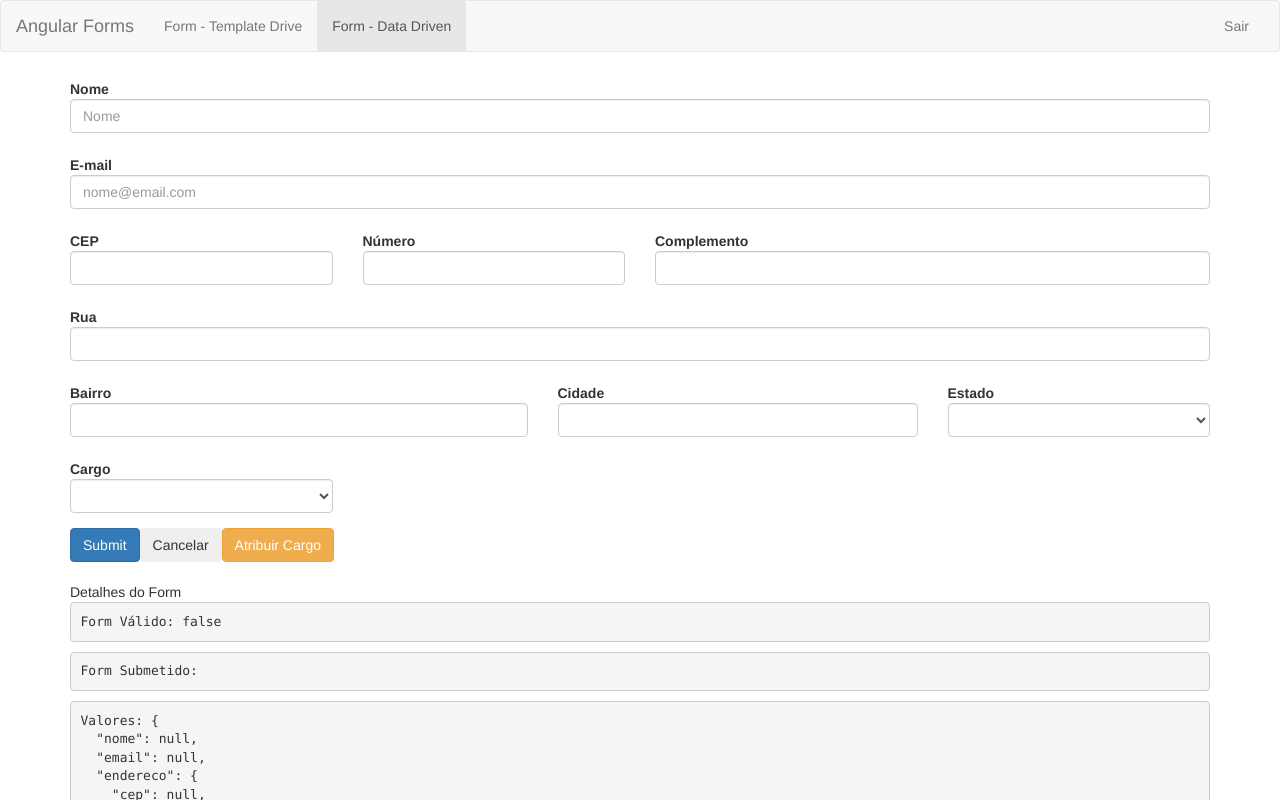
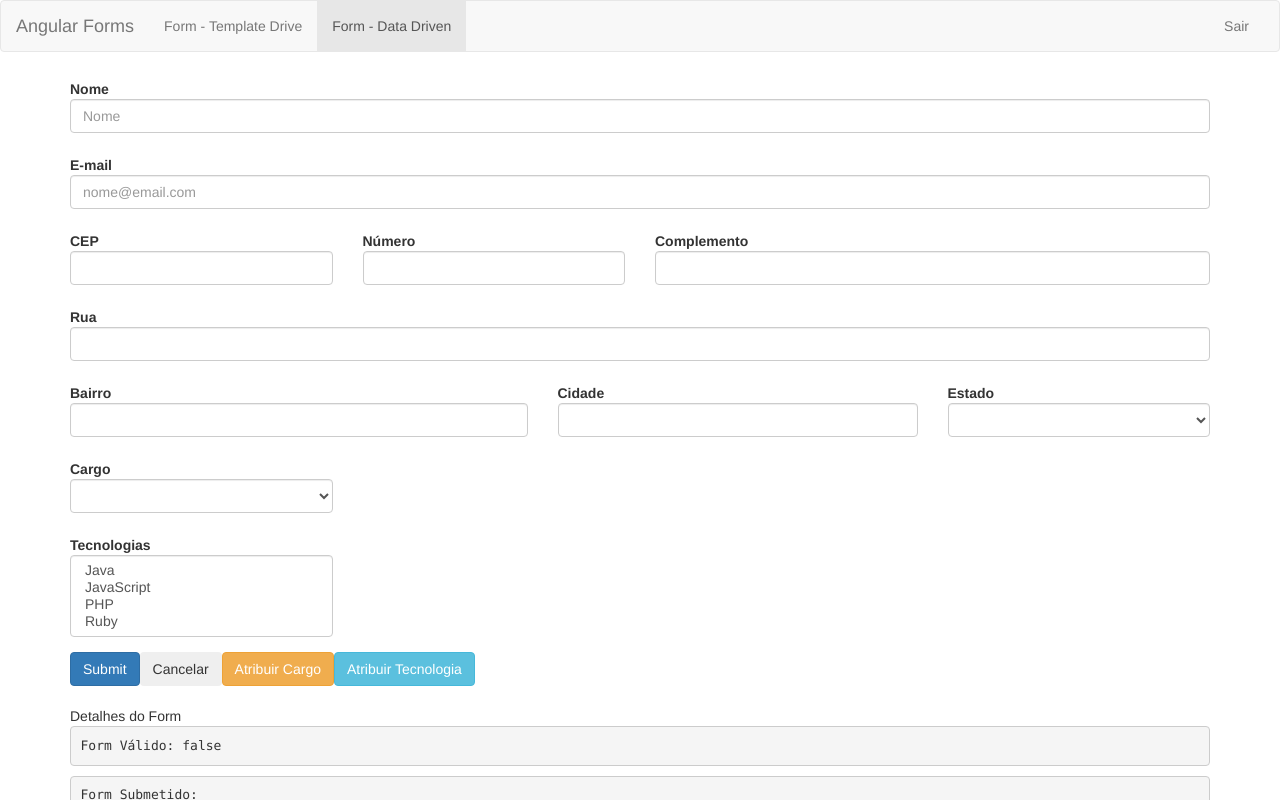
Before and after one commit to paulo-nazareth/curso_angular_v2, an Angular app in the folder forms/: page /dataForm in a window 1280 px wide. Shown: the top 800 px of the page. Built offline with nearby package versions, Linux system fonts and the light colour scheme.

Commit message:
Curso de Angular - 104# Formulários Reativos: Combobox Múltiplo (Select Multiple)

```diff
--- a/forms/src/app/data-form/data-form.component.html
+++ b/forms/src/app/data-form/data-form.component.html
@@ -73,10 +73,20 @@
     </div>
   </div>
 
+  <div class="form-group">
+    <div class="col-md-3" [ngClass]="aplicaCssErro('tecnologias')">
+      <label for="tecnologias" class="control-label">Tecnologias</label>
+      <select multiple class="form-control" id="tecnologias" formControlName="tecnologias">
+        <option *ngFor="let tecnologia of tecnologias" [value]="tecnologia.nome">{{ tecnologia.desc }}</option>
+      </select>
+    </div>
+  </div>
+
   <!--<button type="submit" class="btn btn-primary" [disabled]="!formulario.valid">Submit</button>-->
   <button type="submit" class="btn btn-primary">Submit</button>
   <button class="btn" (click)="resetar()">Cancelar</button>
   <button class="btn btn-warning" (click)="setarCargo()">Atribuir Cargo</button>
+  <button class="btn btn-info" (click)="setarTecnologias()">Atribuir Tecnologia</button>
 
   <app-form-debug [form]="formulario"></app-form-debug>
 </form>
--- a/forms/src/app/data-form/data-form.component.ts
+++ b/forms/src/app/data-form/data-form.component.ts
@@ -23,6 +23,8 @@
 
   cargos: any[];
 
+  tecnologias: any[];
+
   constructor(
     private formBuilder: FormBuilder,
     private http: HttpClient,
@@ -43,6 +45,8 @@
     this.estados = this.dropdownService.getEstadosBR();
 
     this.cargos = this.dropdownService.getCargos();
+
+    this.tecnologias = this.dropdownService.getTecnologias();
 
 /*
     this.formulario = new FormGroup({
@@ -69,7 +73,8 @@
         cidade: [null, Validators.required],
         estado: [null, Validators.required]
       }),
-      cargo: [null]
+      cargo: [null],
+      tecnologias: [null]
     });
   }
 
@@ -156,4 +161,8 @@
   compararCargos(obj1, obj2){
     return obj1 && obj2 ? (obj1.nome === obj2.nome && obj1.nivel === obj2.nivel) : obj1 === obj2;
   }
+
+  setarTecnologias(){
+    this.formulario.get('tecnologias').setValue(['java', 'javascript', 'php']);
+  }
 }
--- a/forms/src/app/shared/services/dropdown.service.ts
+++ b/forms/src/app/shared/services/dropdown.service.ts
@@ -20,4 +20,13 @@
       { nome: 'Dev', nivel: 'Sênior', desc: 'Dev Sr' }
     ];
   }
+
+  getTecnologias(){
+    return [
+      { nome: 'java', desc: 'Java' },
+      { nome: 'javascript', desc: 'JavaScript' },
+      { nome: 'php', desc: 'PHP' },
+      { nome: 'ruby', desc: 'Ruby' }
+    ];
+  }
 }
```
